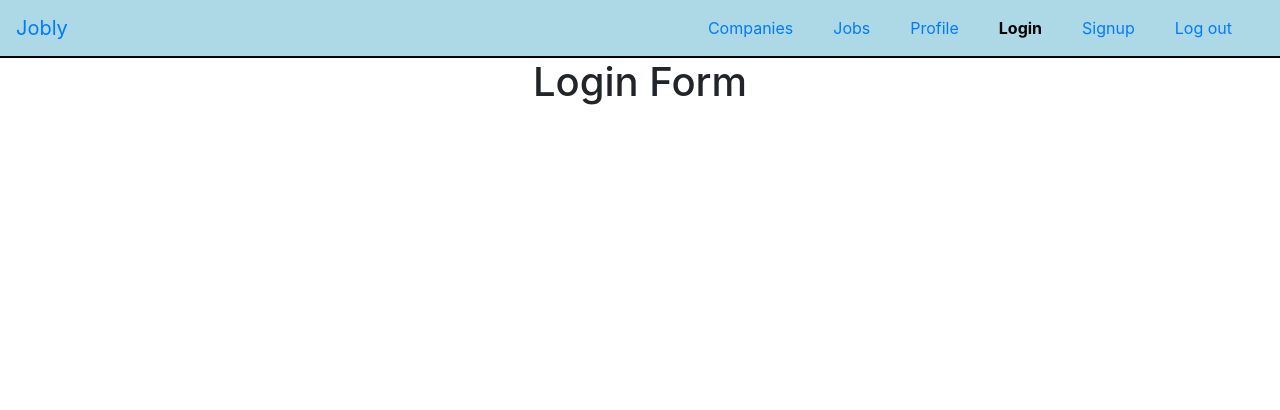
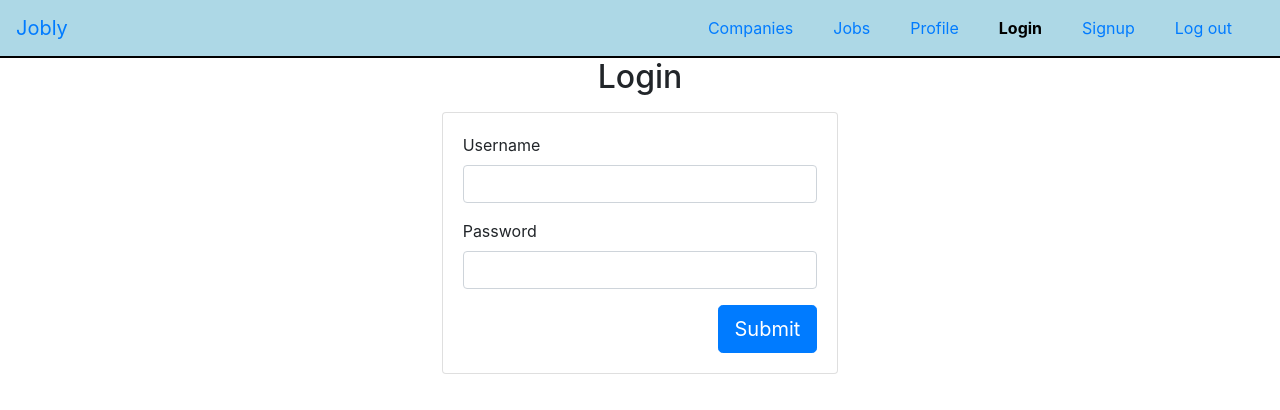
Before and after one commit to Keparoo/React-Jobly, a React (Create React App) app: page /login in a window 1280 px wide. Shown: the top 410 px of the page. Built offline with nearby package versions, Linux system fonts and the light colour scheme; no server answers.

Commit message:
Create login form

```diff
--- a/src/auth/LoginForm.js
+++ b/src/auth/LoginForm.js
@@ -1,10 +1,63 @@
 import React from 'react';
+import useForm from '../hooks/useForm';
+import { useHistory } from 'react-router-dom';
 // import './LoginForm.css';
 
-const LoginForm = () => {
+const LoginForm = ({ login }) => {
+	const history = useHistory();
+	const [ formData, handleChange, resetForm ] = useForm({
+		username: '',
+		password: ''
+	});
+
+	const handleSubmit = async (e) => {
+		e.preventDefault();
+		let result = await login(formData);
+		if (result.success) {
+			history.pushState('/companies');
+		} else {
+			console.log(result.errors);
+		}
+		resetForm();
+	};
+
 	return (
-		<div className="LoginForm">
-			<h1>Login Form</h1>
+		<div className="SignupForm">
+			<div className="container col-md-6 offset-md-3 col-lg-4 offset-lg-4">
+				<h2 className="mb-3">Login</h2>
+				<div className="card">
+					<div className="card-body">
+						<form onSubmit={handleSubmit}>
+							<div className="form-group">
+								<label className="float-left">Username</label>
+								<input
+									className="form-control"
+									type="text"
+									name="username"
+									value={formData.username}
+									onChange={handleChange}
+								/>
+							</div>
+							<div className="form-group">
+								<label className="float-left">Password</label>
+								<input
+									className="form-control"
+									type="password"
+									name="password"
+									value={formData.password}
+									onChange={handleChange}
+								/>
+							</div>
+						</form>
+						<button
+							type="submit"
+							className="btn btn-lg btn-primary float-right"
+						>
+							Submit
+						</button>
+					</div>
+				</div>
+			</div>
 		</div>
 	);
 };
--- a/src/auth/SignupForm.js
+++ b/src/auth/SignupForm.js
@@ -6,9 +6,9 @@ import { useHistory } from 'react-router-dom';
 const SignupForm = ({ signup }) => {
 	const history = useHistory();
 	const [ formData, handleChange, resetForm ] = useForm({
-		userName: '',
+		username: '',
 		password: '',
-		firstname: '',
+		firstName: '',
 		lastName: '',
 		email: ''
 	});
@@ -36,7 +36,7 @@ const SignupForm = ({ signup }) => {
 								<input
 									className="form-control"
 									type="text"
-									name="userName"
+									name="username"
 									value={formData.username}
 									onChange={handleChange}
 								/>
```
